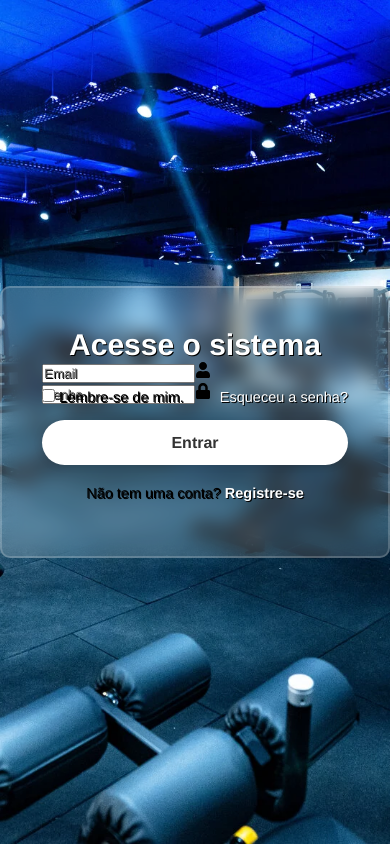
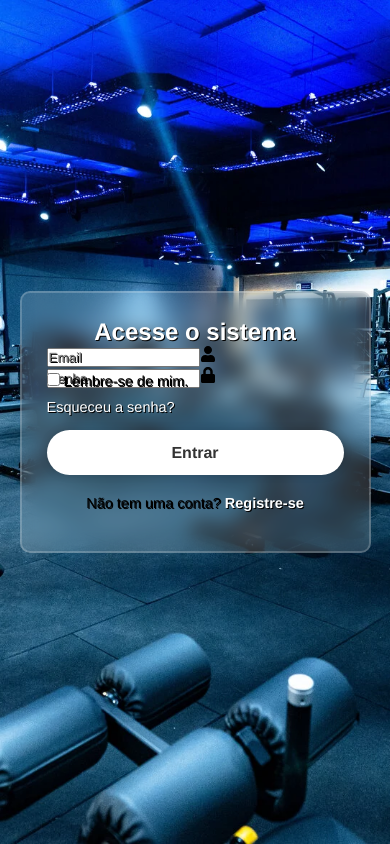
Before and after one commit to vitorguilhermeguedes/tela-de-login-academia, a React (Vite) app: page / in a window 390 px wide. Built offline with nearby package versions, Linux system fonts and the light colour scheme.

Commit message:
Responsividade em diferentes dispositivos

```diff
--- a/index.html
+++ b/index.html
@@ -3,8 +3,10 @@
   <head>
     <meta charset="UTF-8" />
     <link rel="icon" type="image/svg+xml" href="/vite.svg" />
+
     <meta name="viewport" content="width=device-width, initial-scale=1.0" />
-    <title>Site de login academia</title>
+
+    <title>Site de login</title>
   </head>
   <body>
     <div id="root"></div>
--- a/src/Components/Login/Login.css
+++ b/src/Components/Login/Login.css
@@ -96,3 +96,24 @@
 .signup-link p a:hover {
   text-decoration: underline;
 }
+
+@media (max-width: 480px) {
+  .container {
+    width: 90vw;
+    padding: 25px;
+  }
+
+  .container h1 {
+    font-size: 24px;
+  }
+
+  .container .input-field {
+    margin: 20px auto;
+  }
+
+  .container .recall-forget {
+    flex-direction: column;
+    align-items: flex-start;
+    gap: 10px;
+  }
+}
```
Lines whose indentation alone changed are shown as unchanged.
